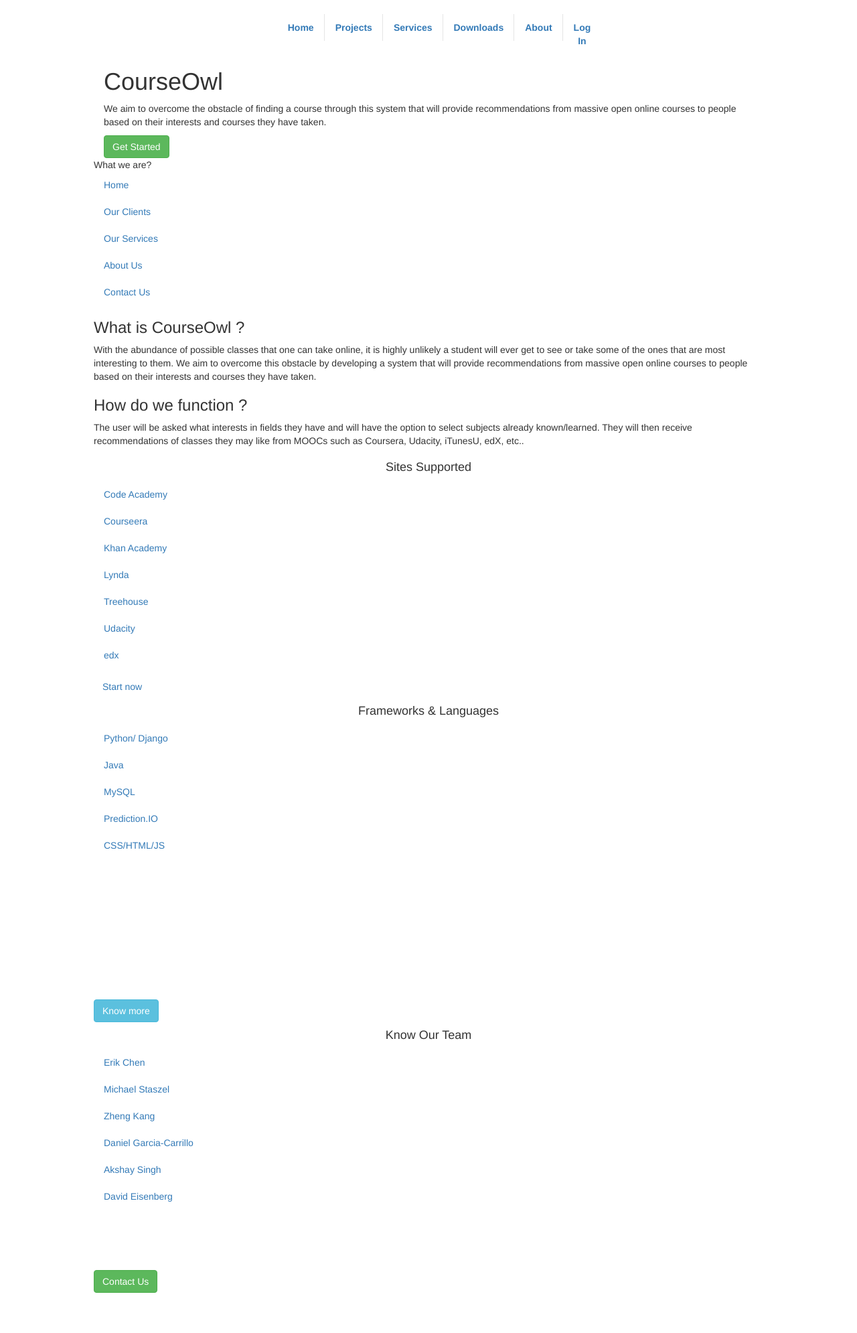
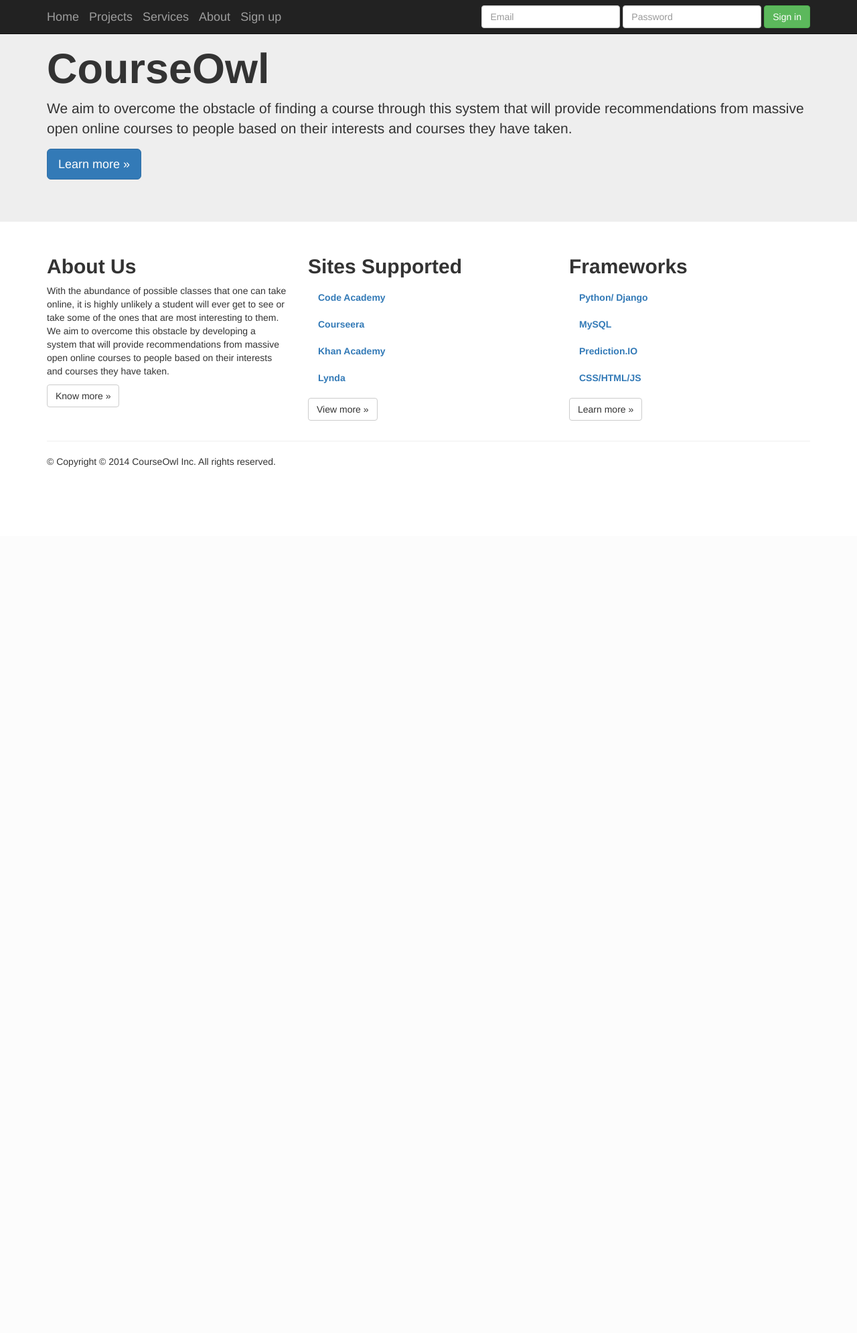
Before and after one commit to iamnomsyy/courseowl, a Django app: page / in a window 1280 px wide. Shown: the whole page at 67% size. After the commit the page ends 697 px from the top, so only its background shows below. Run offline with Django 3.2, Linux system fonts and the light colour scheme; some libraries are stand-ins or nearby versions.

Commit message:
Re wrote whole page

```diff
--- a/courseowl_django/website/templates/website/index.html
+++ b/courseowl_django/website/templates/website/index.html
@@ -1,188 +1,103 @@
 {% load bootstrap3 %}
 {% bootstrap_messages %}
+<!DOCTYPE html>
+<html lang="en">
+  <head>
+    <meta charset="utf-8">
+    <meta http-equiv="X-UA-Compatible" content="IE=edge">
+    <meta name="viewport" content="width=device-width, initial-scale=1.0">
+    <meta name="description" content="">
+    <meta name="akshay" content="">
+    <link rel="shortcut icon" href="../../docs-assets/ico/favicon.png">
 
-<!DOCTYPE html>
-<html>
-  <head>
-    <title>Courseowl</title>
-    <meta charset="utf-8">
-    <!-- Bootstrap -->
-    {#  <link href="css/bootstrap.css" rel="stylesheet" media="screen">#}
-      {% bootstrap_css %} {% bootstrap_javascript %}
-     <style type="text/css">
-      body {
-        padding-top: 20px;
-        padding-bottom: 60px;
-      }
+    <title>CourseOwl</title>
+    {% bootstrap_css %}
+      {% bootstrap_javascript %}
 
-      /* Custom container */
-      .container {
-        margin: 0 auto;
-        max-width: 1000px;
-      }
-      .container > hr {
-        margin: 60px 0;
-      }
+    <link href="css/bootstrap.css" rel="stylesheet">
 
-      /* Main marketing message and sign up button */
-      .jumbotron {
-        margin: 80px 0;
-        text-align: center;
-      }
-      .jumbotron h1 {
-        font-size: 100px;
-        line-height: 1;
-      }
-      .jumbotron .lead {
-        font-size: 24px;
-        line-height: 1.25;
-      }
-      .jumbotron .btn {
-        font-size: 21px;
-        padding: 14px 24px;
-      }
+    <!-- Not sure I make changes by friday -->
+    <link href="jumbotron.css" rel="stylesheet">
 
-      /* Supporting marketing content */
-      .marketing {
-        margin: 60px 0;
-      }
-      .marketing p + h4 {
-        margin-top: 28px;
-      }
 
-      /* Customize the navbar links to be fill the entire space of the .navbar */
-      .navbar .navbar-inner {
-        padding: 0;
-      }
-      .navbar .nav {
-        margin: 0;
-        display: table;
-        width: 100%;
-      }
-      .navbar .nav li {
-        display: table-cell;
-        width: 1%;
-        float: none;
-      }
-      .navbar .nav li a {
-        font-weight: bold;
-        text-align: center;
-        border-left: 1px solid rgba(255,255,255,.75);
-        border-right: 1px solid rgba(0,0,0,.1);
-      }
-      .navbar .nav li:first-child a {
-        border-left: 0;
-        border-radius: 3px 0 0 3px;
-      }
-      .navbar .nav li:last-child a {
-        border-right: 0;
-        border-radius: 0 3px 3px 0;
-      }
-    </style>
   </head>
+
   <body>
-    <script src="http://code.jquery.com/jquery.js"></script>
-    <script src="js/bootstrap.min.js"></script>
+
+    <div class="navbar navbar-inverse navbar-fixed-top" role="navigation">
       <div class="container">
-
-    <div class="navbar">
-              <div class="navbar-inner">
-                <div class="container">
-
-                  <ul class="nav">
-                    <li class="active"><a href="#">Home</a></li>
-                    <li><a href="#">Projects</a></li>
-                    <li><a href="#">Services</a></li>
-                    <li><a href="#">Downloads</a></li>
-                    <li><a href="#">About</a></li>
-                    <li><a href="#">Log In</a></li>
-                  </ul>
+        <div class="navbar-header">
+          <button type="button" class="navbar-toggle" data-toggle="collapse" data-target=".navbar-collapse">
+            <span class="sr-only">Toggle navigation</span>
+            <span class="icon-bar"></span>
+            <span class="icon-bar"></span>
+            <span class="icon-bar"></span>
+          </button>
+          <a class="navbar-brand" href="#">Home</a>
+             <a class="navbar-brand" href="#">Projects</a>
+             <a class="navbar-brand" href="#">Services</a>
+             <a class="navbar-brand" href="#">About</a>
+             <a class="navbar-brand" href="#">Sign up</a>
+        </div>
+        <div class="navbar-collapse collapse">
+          <form class="navbar-form navbar-right" role="form">
+            <div class="form-group">
+              <input type="text" placeholder="Email" class="form-control">
+            </div>
+            <div class="form-group">
+              <input type="password" placeholder="Password" class="form-control">
+            </div>
+            <button type="submit" class="btn btn-success">Sign in</button>
+          </form>
         </div>
       </div>
     </div>
 
-  <div class="hero-unit">
-    <h1>CourseOwl</h1>
+
+    <div class="jumbotron">
+      <div class="container">
+        <h1><b>CourseOwl</b></h1>
         <p>We aim to overcome the obstacle of finding a course through this system that will provide recommendations from massive open online courses to people based on their interests and courses they have taken.</p>
-
-    <a href="#" class="btn btn-large btn-success">Get Started</a>
+        <p><a class="btn btn-primary btn-lg" role="button">Learn more &raquo;</a></p>
+      </div>
     </div>
 
+    <div class="container">
       <div class="row">
-    <div class="span4">
-  <ul class="nav nav-list">
-    <li class="nav-header">What we are?</li>
-    <li class="active"><a href="#">Home</a></li>
-    <li><a href="#">Our Clients</a></li>
-    <li><a href="#">Our Services</a></li>
-    <li><a href="https://wiki.engr.illinois.edu/display/cs428sp14/CourseOwl">About Us</a></li>
-    <li><a href="#">Contact Us</a></li>
-</ul>
+        <div class="col-md-4">
+          <h2><b>About Us</b></h2>
+          <p> With the abundance of possible classes that one can take online, it is highly unlikely a student will ever get to see or take some of the ones that are most interesting to them. We aim to overcome this obstacle by developing a system that will provide recommendations from massive open online courses to people based on their interests and courses they have taken. </p>
+
+            <p><a class="btn btn-default" href="#" role="button">Know more &raquo;</a></p>
         </div>
-<div class="span8">
-<h3>What is CourseOwl ?</h3>
-
-<p>With the abundance of possible classes that one can take online, it is highly unlikely a student will ever get to see or take some of the ones that are most interesting to them. We aim to overcome this obstacle by developing a system that will provide recommendations from massive open online courses to people based on their interests and courses they have taken.</p>
-
-<h3>How do we function ?</h3>
-
-<p>The user will be asked what interests in fields they have and will have the option to select subjects already known/learned. They will then receive recommendations of classes they may like from MOOCs such as Coursera, Udacity, iTunesU, edX, etc..</p>
+        <div class="col-md-4">
+          <h2><b>Sites Supported</b></h2>
+          <p><ul class="nav nav-list">
+         <li><a href="#"><b>Code Academy</b></a></li>
+                    <li><a href="#"><b>Courseera</b></a></li>
+                    <li><a href="#"><b>Khan Academy</b></a></li>
+                    <li><a href="#"><b>Lynda</b></a></li>
+                  </ul> </p>
+          <p><a class="btn btn-default" href="#" role="button">View more &raquo;</a></p>
+       </div>
+        <div class="col-md-4">
+          <h2><b>Frameworks</b></h2>
+          <p><ul class="nav nav-list">
+        <li><a href="#"> <b>Python/ Django</b></a></li>
+        <li><a href="#"><b> MySQL</b></a></li>
+        <li><a href="#"><b>Prediction.IO</b></a></li>
+        <li><a href="#"> <b>CSS/HTML/JS</b></a></li></ul></p>
+          <p><a class="btn btn-default" href="#" role="button">Learn more &raquo;</a></p>
         </div>
       </div>
-<div class="row">
-<div class="span4">
-        <h4 class="muted text-center">Sites Supported</h4>
-        <p>
-          <ul class="nav nav-list">
-         <li><a href="#">Code Academy</a></li>
-                    <li><a href="#">Courseera</a></li>
-                    <li><a href="#">Khan Academy</a></li>
-                    <li><a href="#">Lynda</a></li>
-                    <li><a href="#">Treehouse</a></li>
-                    <li><a href="#">Udacity</a></li>
-                    <li><a href="#">edx</a></li>
-                  </ul></p>
-        <a href="#" class="btn"><i class="icon-user"></i> Start now</a>
+
+      <hr>
+
+      <footer>
+        <p>&copy; Copyright © 2014 CourseOwl Inc. All rights reserved.</p>
+      </footer>
     </div>
-    <div class="span4">
-        <h4 class="muted text-center">Frameworks & Languages</h4>
-        <p><ul class="nav nav-list">
-        <li><a href="#"> Python/ Django</a></li>
-        <li><a href="#"> Java</a></li>
-        <li><a href="#"> MySQL</a></li>
-        <li><a href="#"> Prediction.IO</a></li>
-        <li><a href="#"> CSS/HTML/JS</a></li>
-        <li><a href="#"> </a></li>
-        <li><a href="#"> </a></li>
-        <li><a href="#"> </a></li>
-        <li><a href="#"> </a></li>
-        <li><a href="#"> </a></li>
-        <li><a href="#"> </a></li>
-        <li><a href="#"> </a></li>
-        <li><a href="#"> </a></li>
-        <li><a href="#"> </a></li>
-        <li><a href="#"> </a></li>
-      </ul></p>
-        <a href="#" class="btn btn-info">Know more</a>
-    </div>
-      <div class="span4">
-        <h4 class="muted text-center">Know Our Team</h4>
-        <p><ul class="nav nav-list">
-          <li><a href="#">Erik Chen </a></li>
-                    <li><a href="#">Michael Staszel</a></li>
-                    <li><a href="#">Zheng Kang </a></li>
-                    <li><a href="#">Daniel Garcia-Carrillo</a></li>
-                    <li><a href="#">Akshay Singh </a></li>
-                    <li><a href="#">David Eisenberg</a></li>
-                    <li><a href="#"> </a></li>
-
-                    <li><a href="#"> </a></li>
-                    <li><a href="#"> </a></li>
-                    <li><a href="#"> </a></li>
-                  </ul></p>
-        <a href="#" class="btn btn-success"><i class="icon-star icon-white"></i> Contact Us</a>
-    </div>
-</div>
-</div>
+    <script src="https://code.jquery.com/jquery-1.10.2.min.js"></script>
+    <script src="../../dist/js/bootstrap.min.js"></script>
   </body>
 </html>
```
Lines whose indentation alone changed are shown as unchanged.
